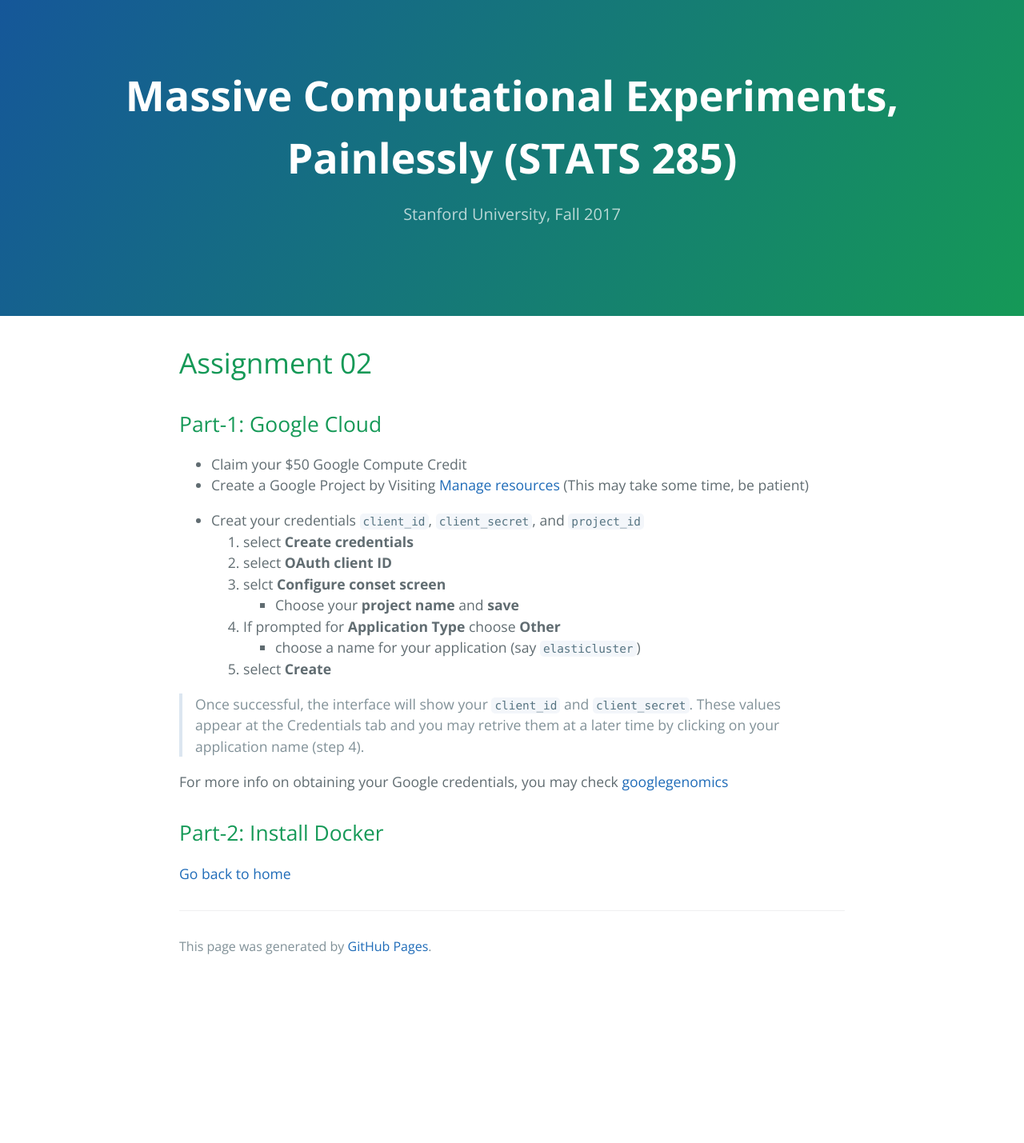
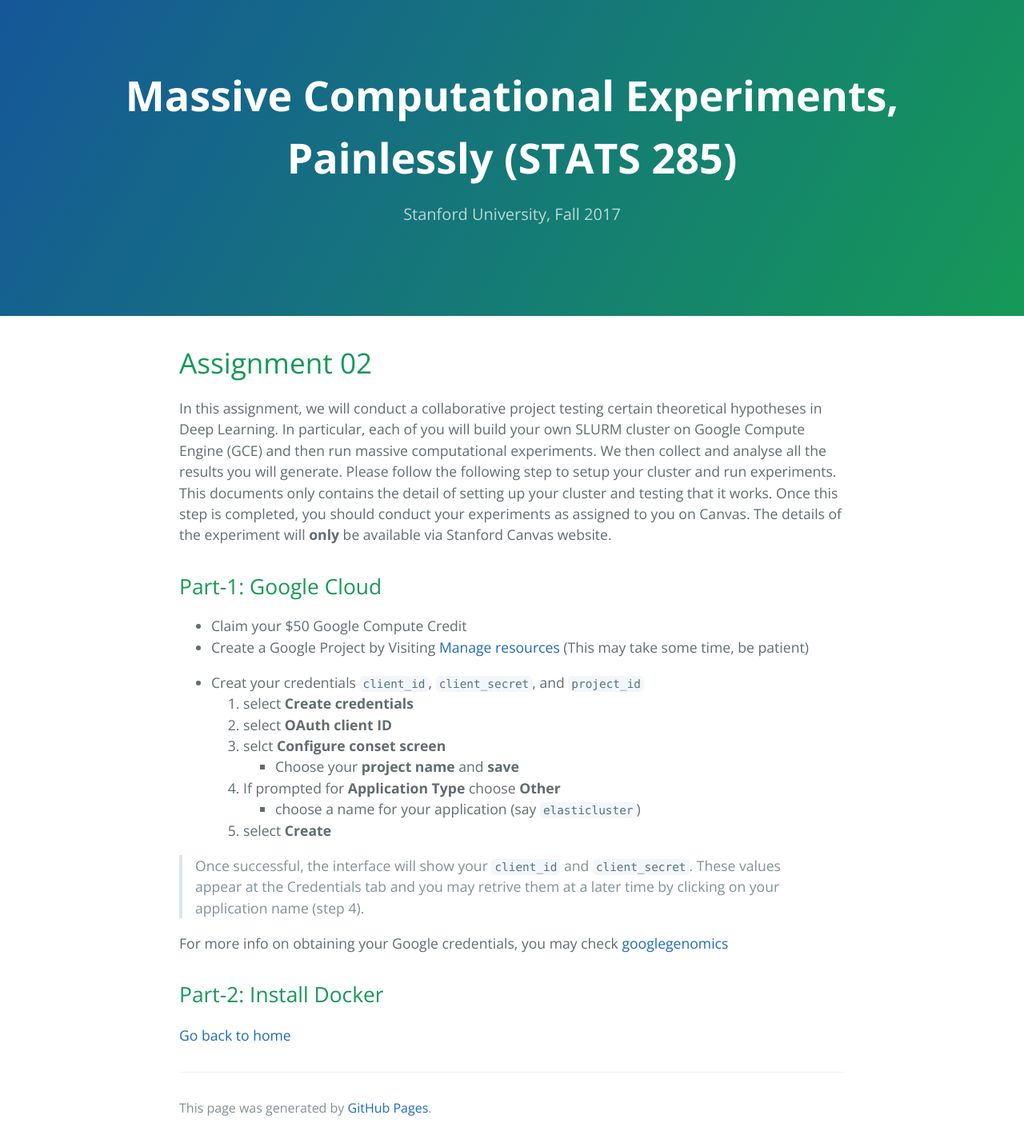
Before and after one commit to stats285/stats285.github.io, a Jekyll site: the page built from assets/assignments/02/assignment2.md, in a window 1280 px wide. Shown: the whole page at 80% size. Built offline with Jekyll 4.4.1, drawn with Linux system fonts in a browser that asks for light colours; the repository's description, which GitHub fills in, is left out; our own code applies the rules of GitHub Pages for plain Markdown files; before the commit the page ends 1227 px from its top, so only the background shows below that.

Commit message:
added description

```diff
--- a/assets/assignments/02/assignment2.md
+++ b/assets/assignments/02/assignment2.md
@@ -5,6 +5,10 @@ layout: default
 
 # Assignment 02
 
+In this assignment, we will conduct a collaborative project testing certain theoretical hypotheses
+in Deep Learning. In particular, each of you will build your own SLURM cluster on Google Compute Engine (GCE)
+and then run massive computational experiments. We then collect and analyse all the results you will generate.
+Please follow the following step to setup your cluster and run experiments. This documents only contains the detail of setting up your cluster and testing that it works. Once this step is completed, you should conduct your experiments as assigned to you on Canvas. The details of the experiment will **only** be available via Stanford Canvas website.
 
 ## Part-1: Google Cloud
 
```
